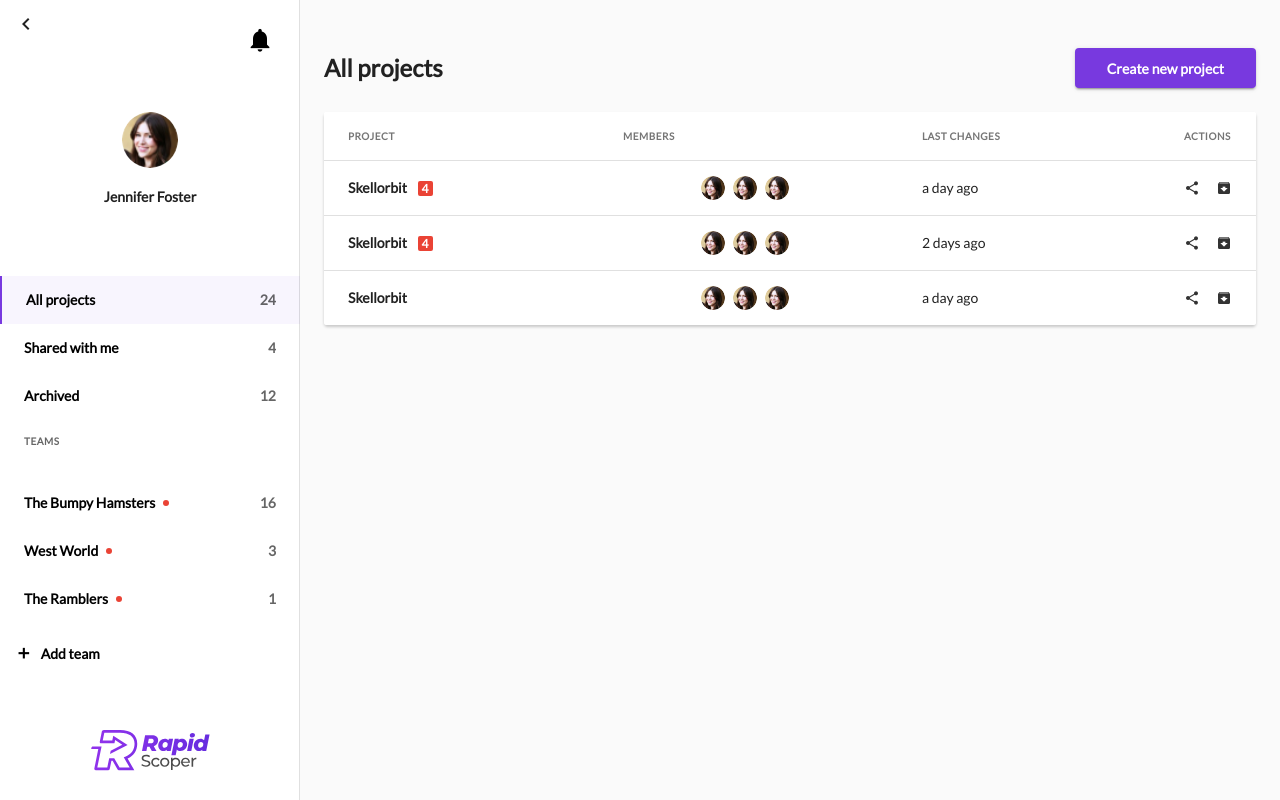
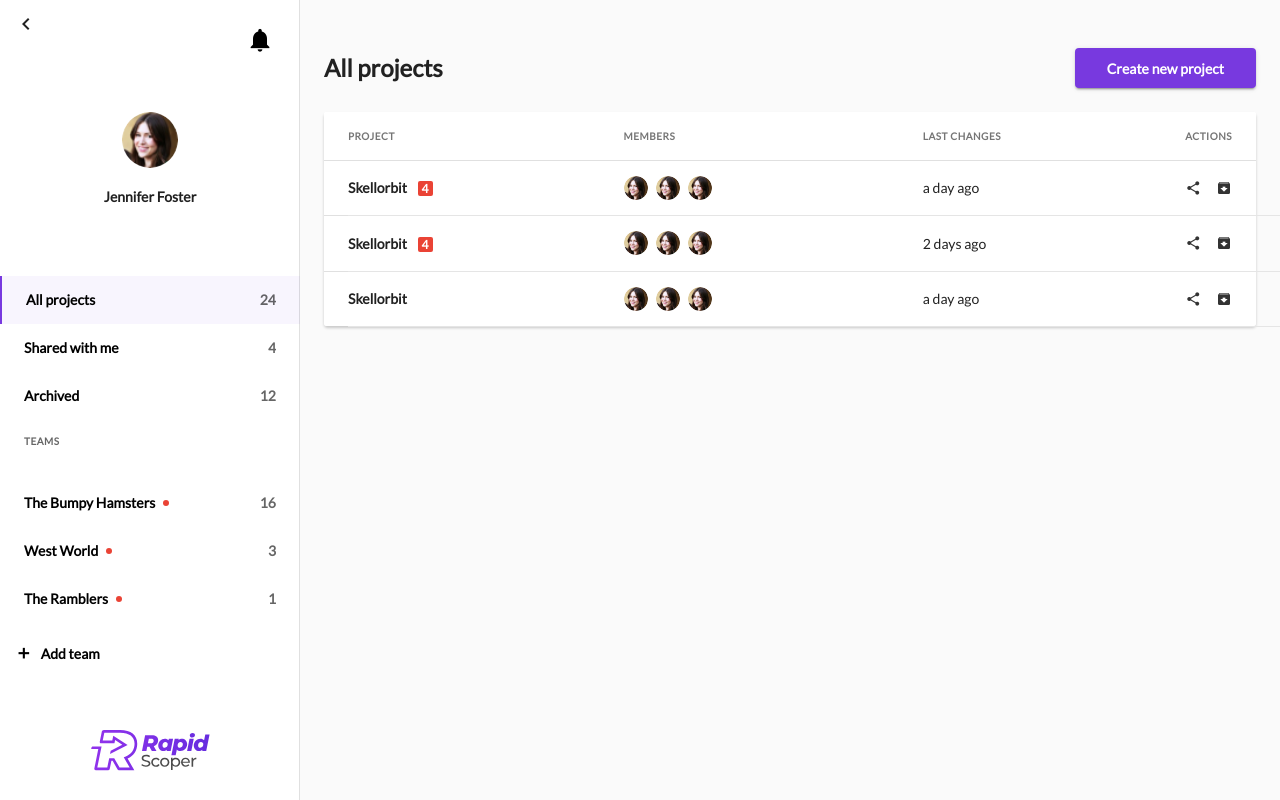
Before and after one commit to Mozzler/rapidscoper-frontend, a Vue app: page /dashboard/all-projects in a window 1280 px wide. Built offline with nearby package versions, Linux system fonts and the light colour scheme; sample sign-in values are in the browser's storage; the HTML template or start-up script is replaced by a standard one; what vue-google-oauth2 would draw is missing.

Commit message:
update billing plan's modal style

```diff
--- a/src/components/particles/DashboardContent.vue
+++ b/src/components/particles/DashboardContent.vue
@@ -29,20 +29,19 @@
             </span>
           </td>
           <td>
-            <v-layout fill-height justify-center align-center row>
-              <span v-for="i in 3">
-                <img src="@/assets/img/user.png" />
-              </span>
+            <v-layout align-center justify-start row fill-height>
+              <img src="@/assets/img/user.png" v-for="i in 3" :key="i"/>
             </v-layout>
           </td>
           <td>{{ props.item.last_changes }}</td>
           <td>
-            <v-layout justify-center align-center row fill-height>
+            <v-layout align-center justify-space-between row fill-height>
               <v-icon>share</v-icon>
-              <v-icon class="ml-3">archive</v-icon>
+              <v-icon>archive</v-icon>
             </v-layout>
           </td>
         </tr>
+        <span class="tr-border" />
       </template>
     </v-data-table>
     <create-project-modal :show="showCreateProjectModal" @close-modal="closeModal" />
--- a/src/components/particles/tabs/Billing.vue
+++ b/src/components/particles/tabs/Billing.vue
@@ -1,5 +1,7 @@
 <template>
   <v-layout row wrap>
+    <change-plan-modal :show="showChangePlanModal"
+                       @close-modal="() => showChangePlanModal = false" />
     <v-flex xs12 sm12 md7>
       <v-layout column wrap>
         <v-card class="billing-card mt-3">
@@ -14,7 +16,9 @@
             <master-card-icon class="billing-card__logo"/>
             <span class="ml-2">**** **** **** 4149</span>
           </div>
-          <div class="billing-card__action">Update payment info</div>
+          <div class="billing-card__action">
+            {{ !isMobileDevice ? 'Update payment info' : 'Update' }}
+          </div>
         </v-card>
       </v-layout>
     </v-flex>
@@ -36,9 +40,6 @@
         </template>
       </v-card>
     </v-flex>
-
-    <change-plan-modal :show="showChangePlanModal"
-      @close-modal="() => showChangePlanModal = false" />
   </v-layout>
 </template>
 
@@ -63,6 +64,11 @@ export default {
       let path = `${this.$route.path}/past-invoice`;
       this.$router.push(path);
     }
+  },
+  computed: {
+    isMobileDevice() {
+      return this.$store.state.auth.isMobileDevice;
+    }
   }
 };
 </script>
```
